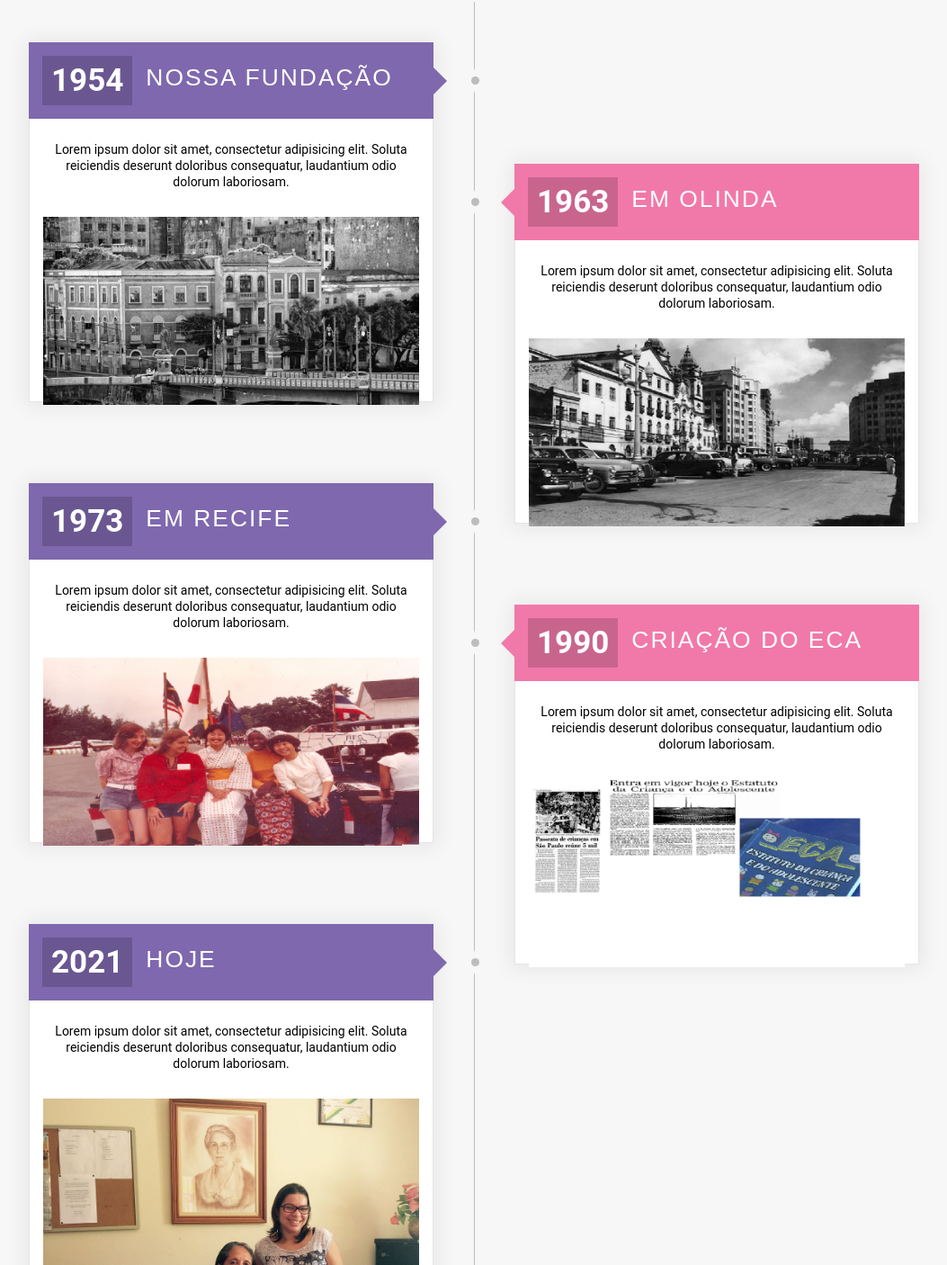
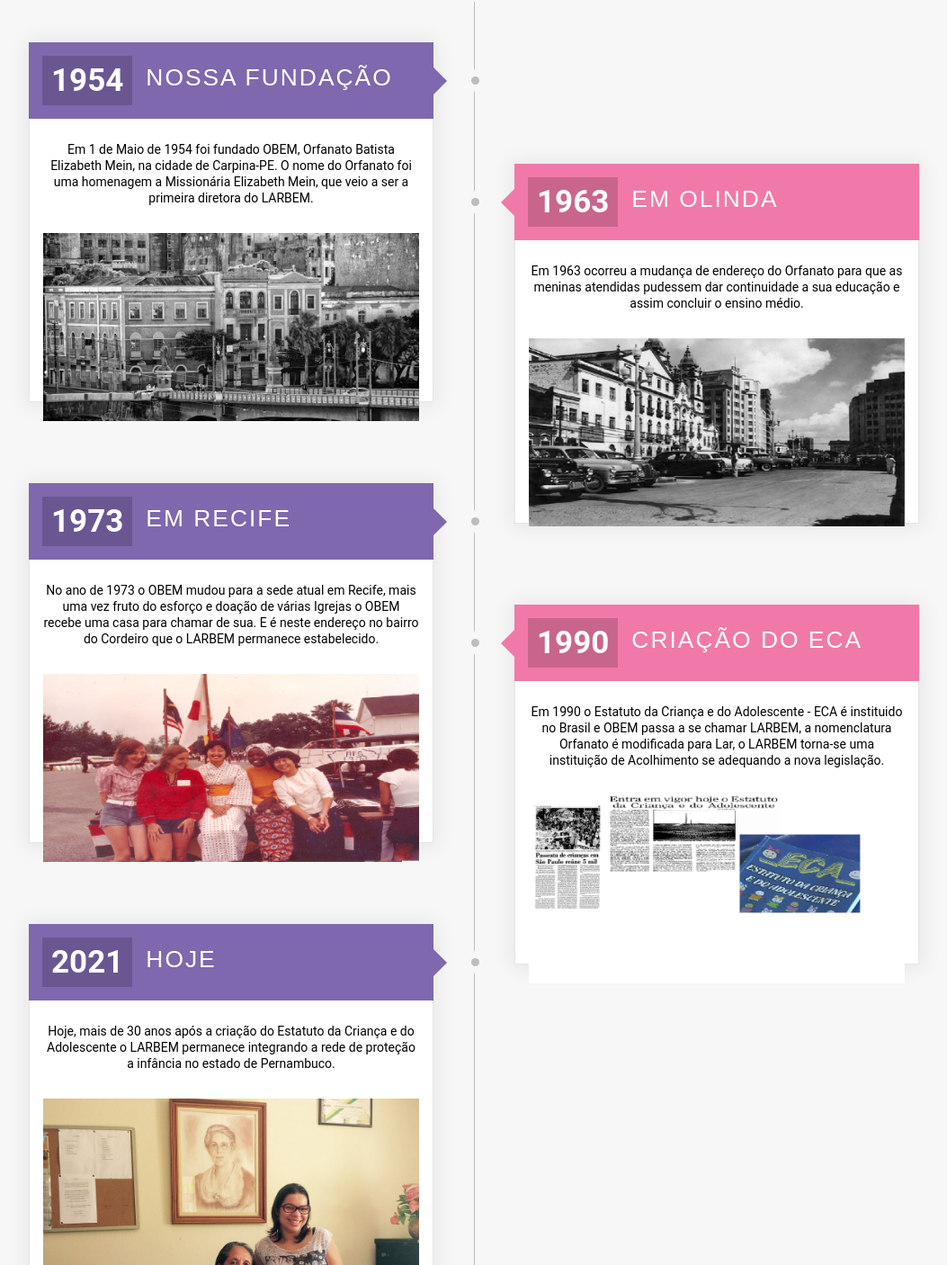
Before and after one commit to ICEI-PUC-Minas-PMV-SI/pmv-si-2021-1-e1-proj-web-t1-larbem, a plain HTML site: page src/nossahistoria.html in a window 1280 px wide. Shown: the part 439-1845 px from the top of the page at 90% size, without its empty margins (113-1166 px from the left). Drawn offline with Linux system fonts and the light colour scheme.

Commit message:
Inclusão do texto dos cards linha do tempo.

```diff
--- a/src/nossahistoria.html
+++ b/src/nossahistoria.html
@@ -46,7 +46,7 @@
 				<h2>Nossa fundação</h2>
 			</div>
 			<div class="body">
-				<p>Lorem ipsum dolor sit amet, consectetur adipisicing elit. Soluta reiciendis deserunt doloribus consequatur, laudantium odio dolorum laboriosam.</p>
+				<p>Em 1 de Maio de 1954 foi fundado OBEM, Orfanato Batista Elizabeth Mein, na cidade de Carpina-PE. O nome do Orfanato foi uma homenagem a Missionária Elizabeth Mein, que veio a ser a primeira diretora do LARBEM. </p>
 				<img src="imagens\foto1his.png" alt="Graphic">
 			</div>
 		</div>
@@ -59,7 +59,7 @@
 				<h2>Em Olinda</h2>
 			</div>
 			<div class="body">
-				<p>Lorem ipsum dolor sit amet, consectetur adipisicing elit. Soluta reiciendis deserunt doloribus consequatur, laudantium odio dolorum laboriosam.</p>
+				<p>Em 1963 ocorreu a mudança de endereço do Orfanato para que as meninas atendidas pudessem dar continuidade a sua educação e assim concluir o ensino médio.</p>
 				<img src="imagens\foto2his.png" alt="Graphic">
 			</div>
 		</div>
@@ -72,7 +72,7 @@
 				<h2>Em Recife</h2>
 			</div>
 			<div class="body">
-				<p>Lorem ipsum dolor sit amet, consectetur adipisicing elit. Soluta reiciendis deserunt doloribus consequatur, laudantium odio dolorum laboriosam.</p>
+				<p>No ano de 1973 o OBEM mudou para a sede atual em Recife, mais uma vez fruto do esforço e doação de várias Igrejas o OBEM recebe uma casa para chamar de sua. E é neste endereço no bairro do Cordeiro que o LARBEM permanece estabelecido.</p>
 				<img src="imagens\foto3his.png" alt="Graphic">
 			</div>
 		</div>
@@ -85,7 +85,7 @@
 				<h2>Criação do ECA</h2>
 			</div>
 			<div class="body">
-				<p>Lorem ipsum dolor sit amet, consectetur adipisicing elit. Soluta reiciendis deserunt doloribus consequatur, laudantium odio dolorum laboriosam.</p>
+				<p>Em 1990 o Estatuto da Criança e do Adolescente - ECA é instituido no Brasil e OBEM passa a se chamar LARBEM, a nomenclatura Orfanato é modificada para Lar, o LARBEM torna-se uma instituição de Acolhimento se adequando a nova legislação.</p>
 				<img src="imagens\foto4his.png" alt="Graphic">
 			</div>
 		</div>
@@ -98,7 +98,7 @@
 				<h2>Hoje</h2>
 			</div>
 			<div class="body">
-				<p>Lorem ipsum dolor sit amet, consectetur adipisicing elit. Soluta reiciendis deserunt doloribus consequatur, laudantium odio dolorum laboriosam.</p>
+				<p>Hoje, mais de 30 anos após a criação do Estatuto da Criança e do Adolescente o LARBEM permanece integrando a rede de proteção a infância no estado de Pernambuco.</p>
 				<img src="imagens\foto5his.png" alt="Graphic">
 			</div>
 		</div>
```
